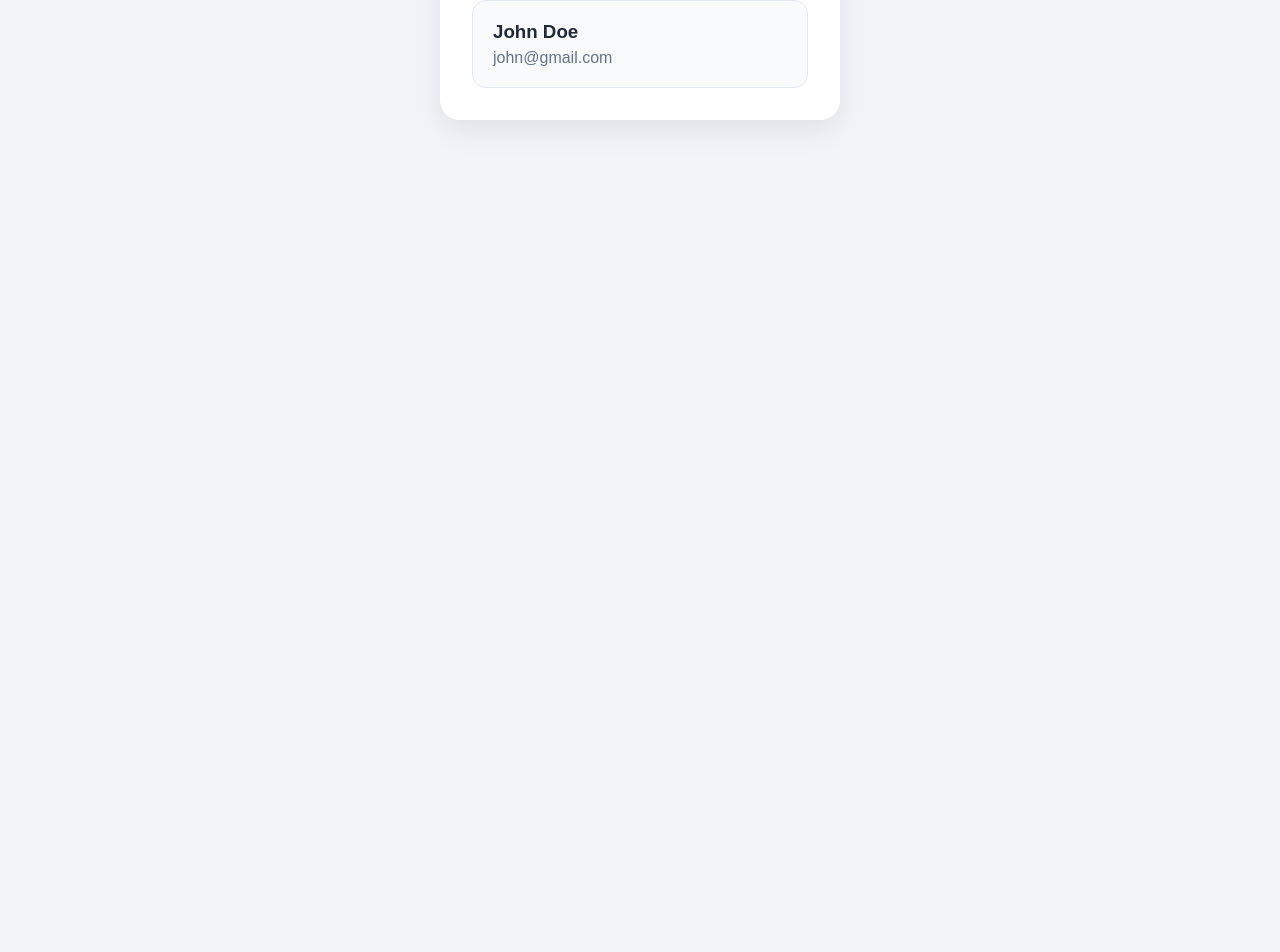
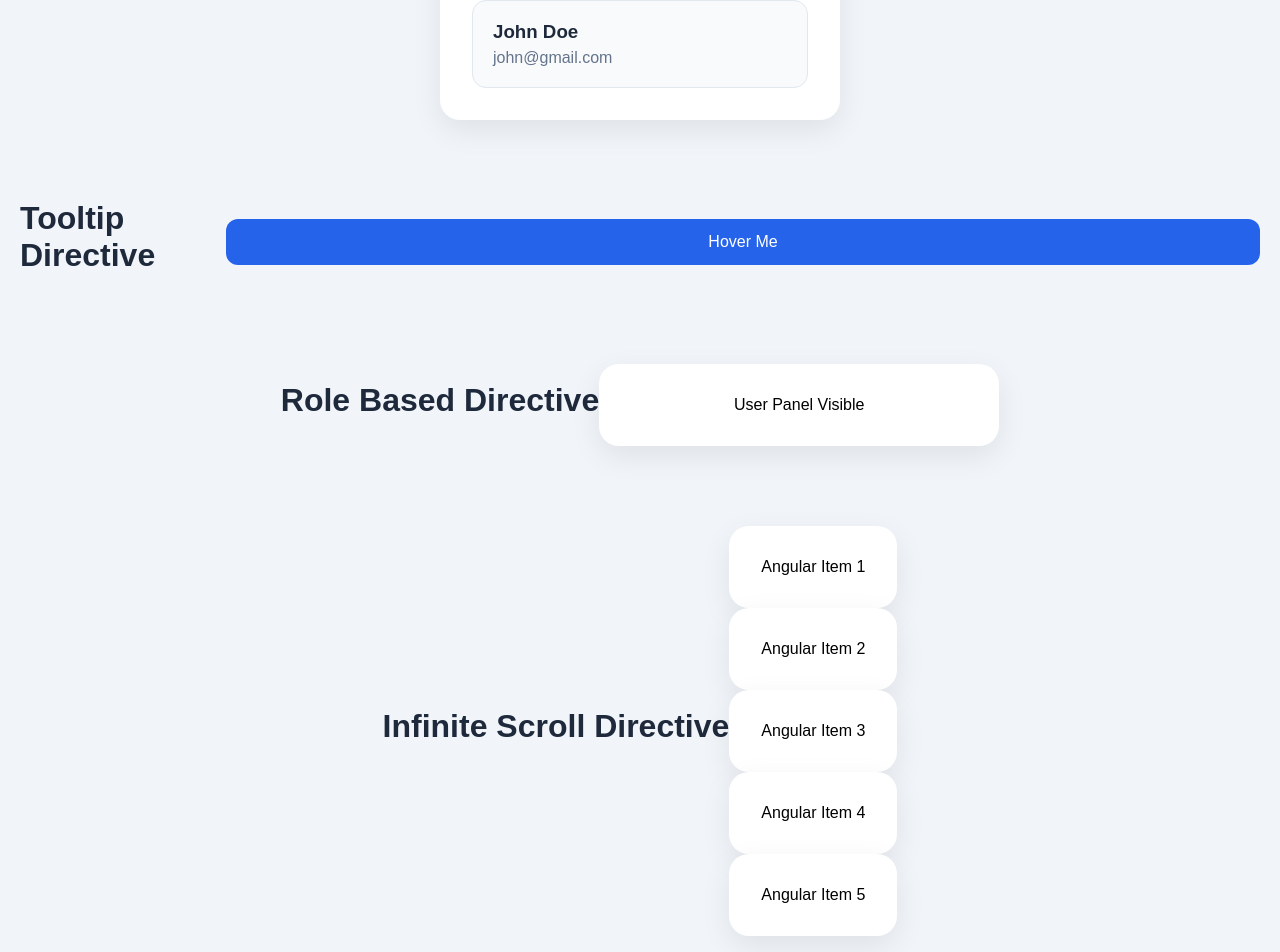
Before and after one commit to ashishgupta09/angular-advanced-features, an Angular app: page /directive in a window 1280 px wide. Shown: the part 1824-2776 px from the top of the page. Before the commit the page ends 1984 px from the top, so only its background shows below. Built offline with nearby package versions, Linux system fonts and the light colour scheme.

Commit message:
fixed the issues

```diff
--- a/src/app/features/components/directive/directive.html
+++ b/src/app/features/components/directive/directive.html
@@ -76,3 +76,26 @@
     }
   </div>
 </div>
+
+<div class="container">
+  <h1>Tooltip Directive</h1>
+  <button class="btn" [appTooltip]="'Save Data'">Hover Me</button>
+</div>
+
+<div class="container">
+  <h1>Role Based Directive</h1>
+  <div *appRole="'admin'" class="card admin">Admin Panel Visible</div>
+  <div *appRole="'user'" class="card user">User Panel Visible</div>
+</div>
+
+<div class="container" appInfiniteScroll (scrolled)="onScrollDown()">
+  <h1>Infinite Scroll Directive</h1>
+
+  <div class="grid">
+    @for (item of items; track item) {
+      <div class="card">
+        {{ item }}
+      </div>
+    }
+  </div>
+</div>
--- a/src/app/features/components/directive/directive.ts
+++ b/src/app/features/components/directive/directive.ts
@@ -4,11 +4,22 @@ import { FormsModule } from '@angular/forms';
 import { Debounceclick } from '../../../shared/directives/debounceclick';
 import { Disablebutton } from '../../../shared/directives/disablebutton';
 import { Highlight } from '../../../shared/directives/highlight';
+import { Role } from '../../../shared/directives/role';
 import { Skeleton } from '../../../shared/directives/skeleton';
+import { Tooltip } from '../../../shared/directives/tooltip';
 
 @Component({
   selector: 'app-directive',
-  imports: [CommonModule, FormsModule, Highlight, Disablebutton, Debounceclick, Skeleton],
+  imports: [
+    CommonModule,
+    FormsModule,
+    Highlight,
+    Disablebutton,
+    Debounceclick,
+    Skeleton,
+    Tooltip,
+    Role,
+  ],
   standalone: true,
   templateUrl: './directive.html',
   styleUrl: './directive.scss',
@@ -18,6 +29,7 @@ export class Directive implements OnInit {
   mobileNumber = '';
   count = 0;
   loading = true;
+  items: string[] = [];
 
   users = [
     {
@@ -30,15 +42,14 @@ export class Directive implements OnInit {
     },
   ];
 
-  constructor(
-    private cd:ChangeDetectorRef
-  ) {}
+  constructor(private cd: ChangeDetectorRef) {}
 
   ngOnInit(): void {
     setTimeout(() => {
       this.loading = false;
       this.cd.markForCheck();
     }, 3000);
+    this.loadData();
   }
 
   submitForm() {
@@ -57,4 +68,16 @@ export class Directive implements OnInit {
     this.count++;
     console.log('API Called', this.count);
   }
+
+  loadData() {
+    const start = this.items.length + 1;
+    for (let i = start; i < start + 5; i++) {
+      this.items.push(`Angular Item ${i}`);
+    }
+  }
+
+  onScrollDown() {
+    console.log('Loading More Data...');
+    this.loadData();
+  }
 }
--- a/src/app/features/components/pipes/pipes.ts
+++ b/src/app/features/components/pipes/pipes.ts
@@ -39,7 +39,7 @@ interface User {
 export class Pipes {
   search = '';
   currentPage = 1;
-  itemsPerPage = 2;
+  itemsPerPage = 3;
 
   users: User[] = [
     {
@@ -84,9 +84,9 @@ export class Pipes {
   ];
 
   htmlContent = `
-    <h2 style="color:#2563eb">
+    <p style="color:#2563eb">
       Angular Safe HTML Content
-    </h2>
+    </p>
   `;
 
   createdAt = new Date(Date.now() - 7200000);
--- a/src/app/shared/directives/infinitescroll.ts
+++ b/src/app/shared/directives/infinitescroll.ts
@@ -14,6 +14,4 @@ export class Infinitescroll {
       this.scrolled.emit();
     }
   }
-
-
 }
--- a/src/app/shared/directives/role.ts
+++ b/src/app/shared/directives/role.ts
@@ -20,7 +20,7 @@ export class Role {
 
   @Input()
   set appRole(role: string) {
-    const userRole = 'admin';
+    const userRole = 'user';
     if (role === userRole) {
       this.viewContainer.createEmbeddedView(this.templateRef);
     } else {
--- a/src/app/shared/pipes/memoization-pipe.ts
+++ b/src/app/shared/pipes/memoization-pipe.ts
@@ -10,7 +10,6 @@ export class MemoizationPipe implements PipeTransform {
   transform(value: number): number {
     if (this.cache.has(value)) {
       console.log('FROM CACHE');
-
       return this.cache.get(value)!;
     }
 
```
Also changed, not shown: src/app/shared/directives/lazyload.ts (+12 -3 lines), src/app/shared/directives/onlynumber.ts (+18 -5 lines), src/app/features/components/pipes/pipes.html (line endings or trailing spaces).
